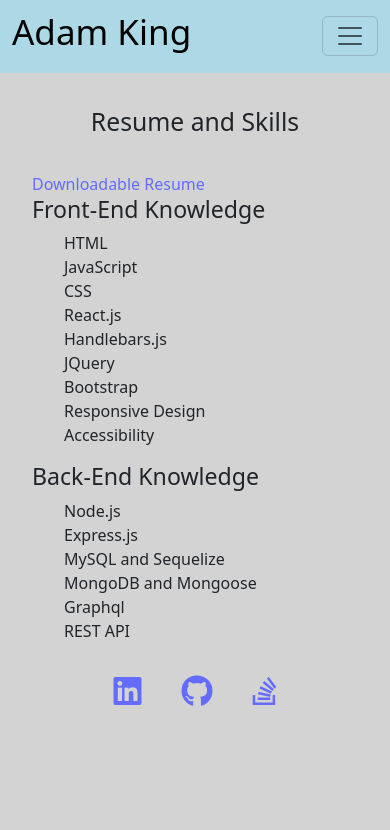
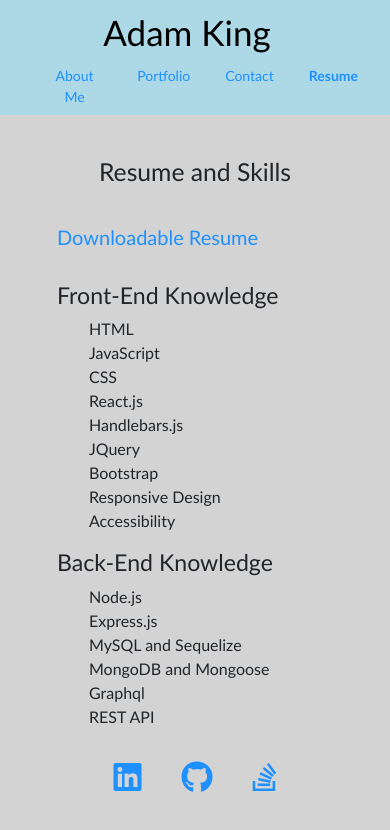
Before and after one commit to adaking1/my-portfolio-react, a React (Vite) app: page /resume in a window 390 px wide. Shown: the top 830 px of the page. Built offline with nearby package versions, Linux system fonts and the light colour scheme.

Commit message:
made page responsive

```diff
--- a/src/App.css
+++ b/src/App.css
@@ -1,9 +1,26 @@
+*{
+  font-family:'Trebuchet MS', 'Lucida Sans Unicode', 'Lucida Grande', 'Lucida Sans', Arial, sans-serif;
+}
+
 #root {
   margin: 0 auto;
   padding: 2rem;
   text-align: center;
   width: 100%;
   background-color:lightgray;
+}
+
+a {
+  color:dodgerblue;
+}
+
+#navTitles {
+  display: flex;
+  flex-direction: row;
+}
+.pageLink {
+  font-size: 18px;
+  flex-direction: column;
 }
 
 #projects {
@@ -20,6 +37,7 @@
 
 #navLinks {
   justify-content: end;
+  margin-right: 20px;
 }
 
 #navLinks a {
@@ -28,6 +46,7 @@
 
 #resumeCard {
   text-align: left;
+  margin-left: 25px;
 }
 
 #resumeCard ul{
@@ -70,7 +89,6 @@ h2 {
   border-radius: 15px;
   margin-top: 50px;
 }
-
 #aboutTitle {
   display: flex;
   flex-direction: row-reverse;
@@ -81,3 +99,45 @@ h2 {
 #aboutMe {
   margin-top: 20px;
 }
+
+#download {
+  font-size: 20px;
+}
+
+#frontEnd {
+  margin-top: 30px;
+}
+
+@media screen and (max-width:695px) {
+  .project {
+    width: 200%;
+  }
+  #projects {
+    padding: 0;
+  }
+}
+
+@media screen and (max-width:636px) {
+  #bar {
+    justify-content: center;
+  }
+  #me {
+    height: 100px;
+    margin-top: 75px
+  }
+}
+
+@media screen and (max-width: 456px) {
+  h2 {
+    margin-top: 125px;
+  }
+  #me {
+    margin-top: 105px;
+  }
+  .pageLink {
+    font-size: 14px
+  }
+  #aboutTitle {
+    margin-right: 20%;
+  }
+}
--- a/src/components/Nav.jsx
+++ b/src/components/Nav.jsx
@@ -6,16 +6,16 @@ export default function Nav () {
     return (
         <Header
             links={[
-                <Link className={currentPage === '/' ? 'active': 'not-active'} key={1} to='/'>
+                <Link className={currentPage === '/' ? 'active pageLink': 'not-active pageLink'} key={1} to='/'>
                     About Me
                 </Link>,
-                <Link className={currentPage === '/portfolio' ? 'active': 'not-active'} key={2} to='/portfolio'>
+                <Link className={currentPage === '/portfolio' ? 'active pageLink': 'not-active pageLink'} key={2} to='/portfolio'>
                     Portfolio
                 </Link>,
-                <Link className={currentPage === '/contact' ? 'active': 'not-active'} key={3} to='/contact'>
+                <Link className={currentPage === '/contact' ? 'active pageLink': 'not-active pageLink'} key={3} to='/contact'>
                 Contact
                 </Link>,
-                <Link className={currentPage === '/resume' ? 'active': 'not-active'} key={4} to='/resume'>
+                <Link className={currentPage === '/resume' ? 'active pageLink': 'not-active pageLink'} key={4} to='/resume'>
                 Resume
                 </Link>
             ]}
--- a/src/components/UI/Header.jsx
+++ b/src/components/UI/Header.jsx
@@ -3,11 +3,8 @@ export default function Nav({links}) {
     <nav className="navbar navbar-expand-lg" id="navbar">
         <div className="container-fluid" id="bar">
             <a className="navbar-brand" href="/"><h1>Adam King</h1></a>
-            <button className="navbar-toggler" type="button" data-bs-toggle="collapse" data-bs-target="#navbarNav" aria-controls="navbarNav" aria-expanded="false" aria-label="Toggle navigation">
-            <span className="navbar-toggler-icon"></span>
-            </button>
-            <div className="collapse navbar-collapse" id="navLinks">
-            <div className="navbar-nav">
+            <div id="navLinks">
+            <div className="navbar-nav" id="navTitles">
                 {links.map((link) => link)}
             </div>
             </div>
--- a/src/pages/PortfolioPage.jsx
+++ b/src/pages/PortfolioPage.jsx
@@ -11,7 +11,7 @@ export default function PortfolioPage() {
 
     const projects = [
         {
-            title: 'The Tech Blog',
+            title: 'Tech Blog',
             image: techBlog,
             altText: 'First Fullstack Application',
             github: 'https://github.com/adaking1/technology-blog',
--- a/src/pages/ResumePage.jsx
+++ b/src/pages/ResumePage.jsx
@@ -5,8 +5,8 @@ export default function resumePage() {
         <>
         <h2>Resume and Skills</h2>
         <section id='resumeCard'>
-            <a href={myResume} download='resume_adam_king'>Downloadable Resume</a>
-            <h3>Front-End Knowledge</h3>
+            <a id='download' href={myResume} download='resume_adam_king'>Downloadable Resume</a>
+            <h3 id='frontEnd'>Front-End Knowledge</h3>
             <ul>
                 <li>HTML</li>
                 <li>JavaScript</li>
```
